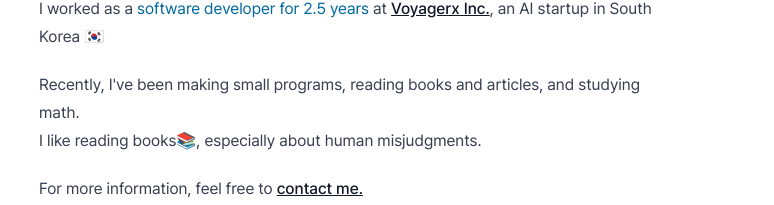
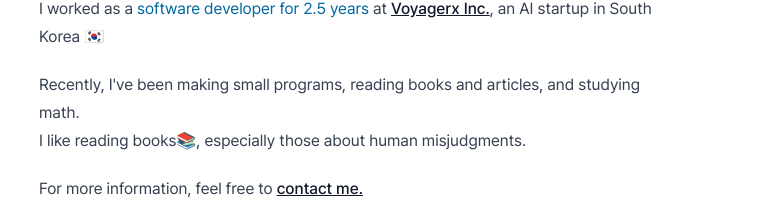
Before and after one commit to realbronoh/realbrolog, a Next.js app: page /about in a window 1280 px wide. Shown: the part 235-440 px from the top of the page, without its empty margins (249-1023 px from the left). Built offline with nearby package versions, Linux system fonts and the light colour scheme.

Commit message:
change contents in about page

```diff
--- a/src/app/about/page.tsx
+++ b/src/app/about/page.tsx
@@ -32,7 +32,8 @@ const AboutPage = () => {
         <p>
           Recently, I've been making small programs, reading books and articles,
           and studying math.
-          <br />I like reading books📚, especially about human misjudgments.
+          <br />I like reading books📚, especially those about human
+          misjudgments.
         </p>
         <p>
           For more information, feel free to{' '}
```
